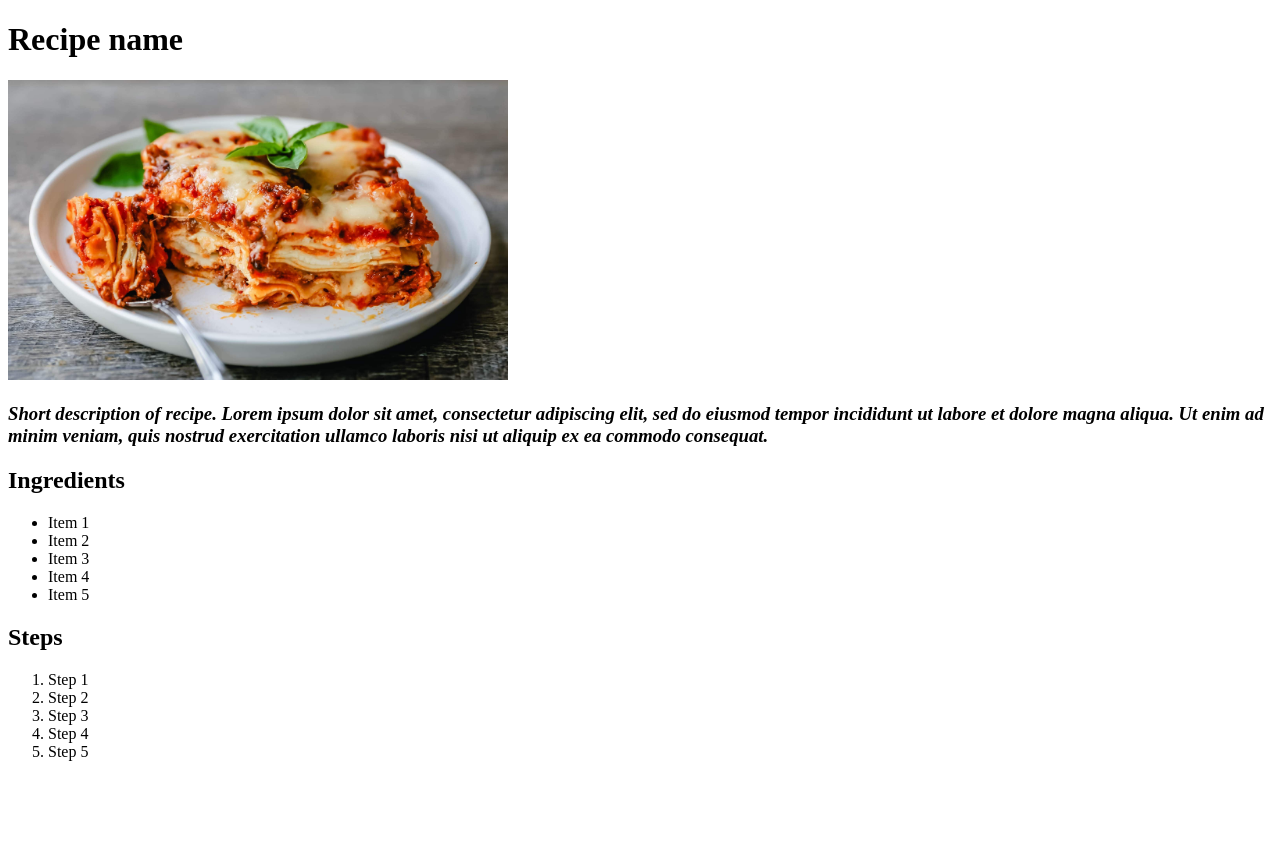
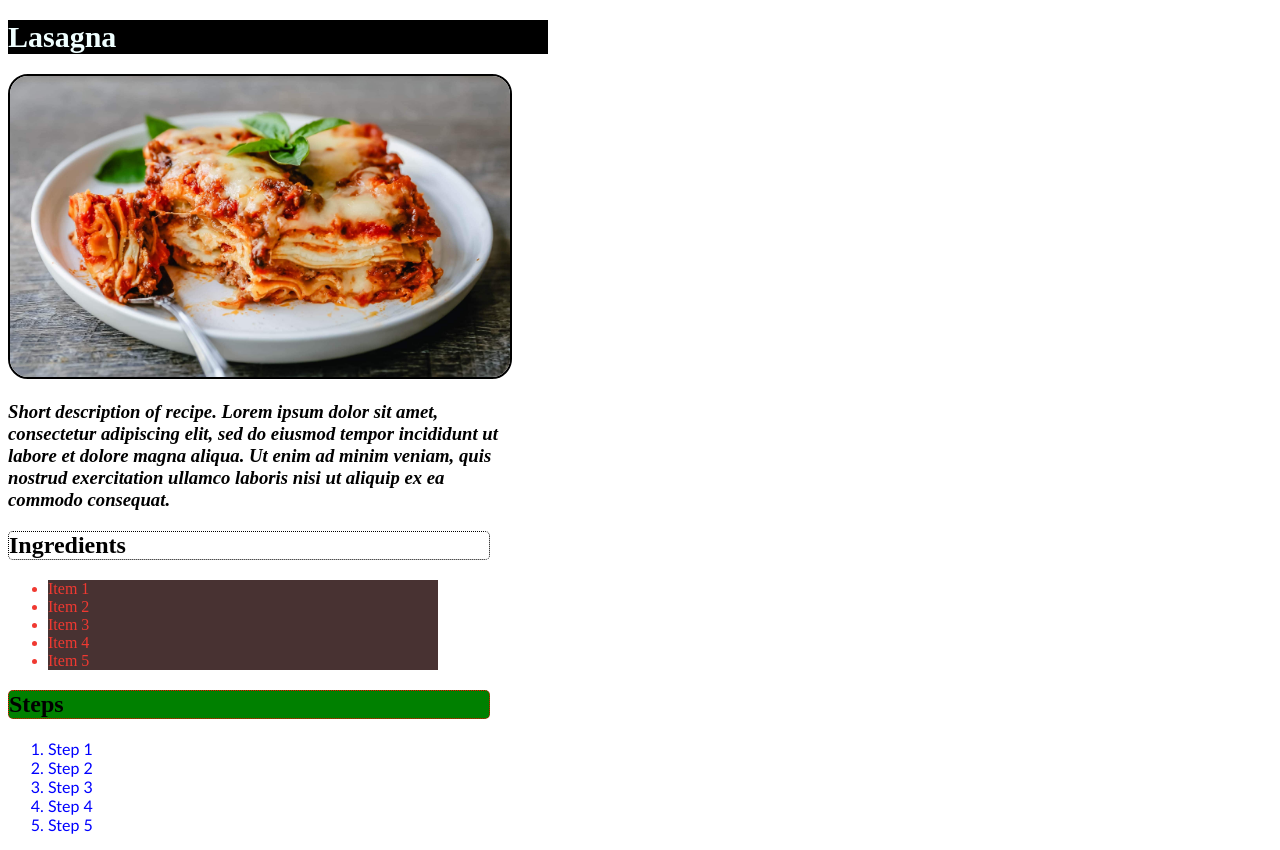
Before and after one commit to TobiasFK/odin-recipes, a plain HTML site: page recipes/lasagna.html in a window 1280 px wide. Before the commit the page ends 800 px from the top, so only its background shows below. Drawn offline with Linux system fonts and the light colour scheme.

Commit message:
Update recipes website with stylesheet

```diff
--- a/recipes/lasagna.html
+++ b/recipes/lasagna.html
@@ -4,22 +4,23 @@
     <meta charset="UTF-8">
     <meta http-equiv="X-UA-Compatible" content="IE=edge">
     <meta name="viewport" content="width=device-width, initial-scale=1.0">
-    <title>Recipe name</title>
+    <link rel="stylesheet" href="../style.css">
+    <title>Lasagna recipe</title>
 </head>
 <body>
-    <h1>Recipe name</h1>
+    <h1>Lasagna</h1>
     <img src="../img/lasagna.jpeg" alt="lasagna" style="width:500px;height:auto">
     <h3><em>Short description of recipe. Lorem ipsum dolor sit amet, consectetur adipiscing elit, sed do eiusmod tempor incididunt ut labore et dolore magna aliqua. Ut enim ad minim veniam, quis nostrud exercitation ullamco laboris nisi ut aliquip ex ea commodo consequat. </em></h3>
-    <h2>Ingredients</h2>
-    <ul>
+    <h2 id="ingredients">Ingredients</h2>
+    <ul class="unordered">
         <li>Item 1</li>
         <li>Item 2</li>
         <li>Item 3</li>
         <li>Item 4</li>
         <li>Item 5</li>
     </ul>
-    <h2>Steps</h2>
-    <ol>
+    <h2 id="steps">Steps</h2>
+    <ol class="ordered">
         <li>Step 1</li>
         <li>Step 2</li>
         <li>Step 3</li>
--- /dev/null
+++ b/style.css
@@ -0,0 +1,48 @@
+* {
+    width: 600px;
+}
+
+h1 {
+    font-family: 'Times New Roman', Times, serif;
+    font-size: 30px;
+    background-color: #000;
+    color: azure;
+    width: 90%;
+}
+
+h3 {
+    width: 85%;
+}
+
+img {
+    border: solid #000 2px;
+    border-radius: 20px;
+}
+
+.unordered li {
+    background-color: #483232;
+    color: #F03931;
+}
+
+.ordered li {
+    font-stretch: extra-expanded;
+    font-family: 'Trebuchet MS', 'Lucida Sans Unicode', 'Lucida Grande', 'Lucida Sans', Arial, sans-serif;
+    color: blue;
+}
+
+li {
+    width: 65%;
+}
+
+#ingredients {
+    border:#000 1px dotted;
+    border-radius: 5px;
+    width: 80%;
+}
+
+#steps {
+    border: #ff0000 1px dotted;
+    border-radius: 5px;
+    width: 80%;
+    background-color: green;
+}
```
Also changed, not shown: index.html (+1 -0 lines), recipes/_template.html (+1 -0 lines), recipes/pasta-salad.html (+1 -0 lines), recipes/pizza.html (+1 -0 lines).
